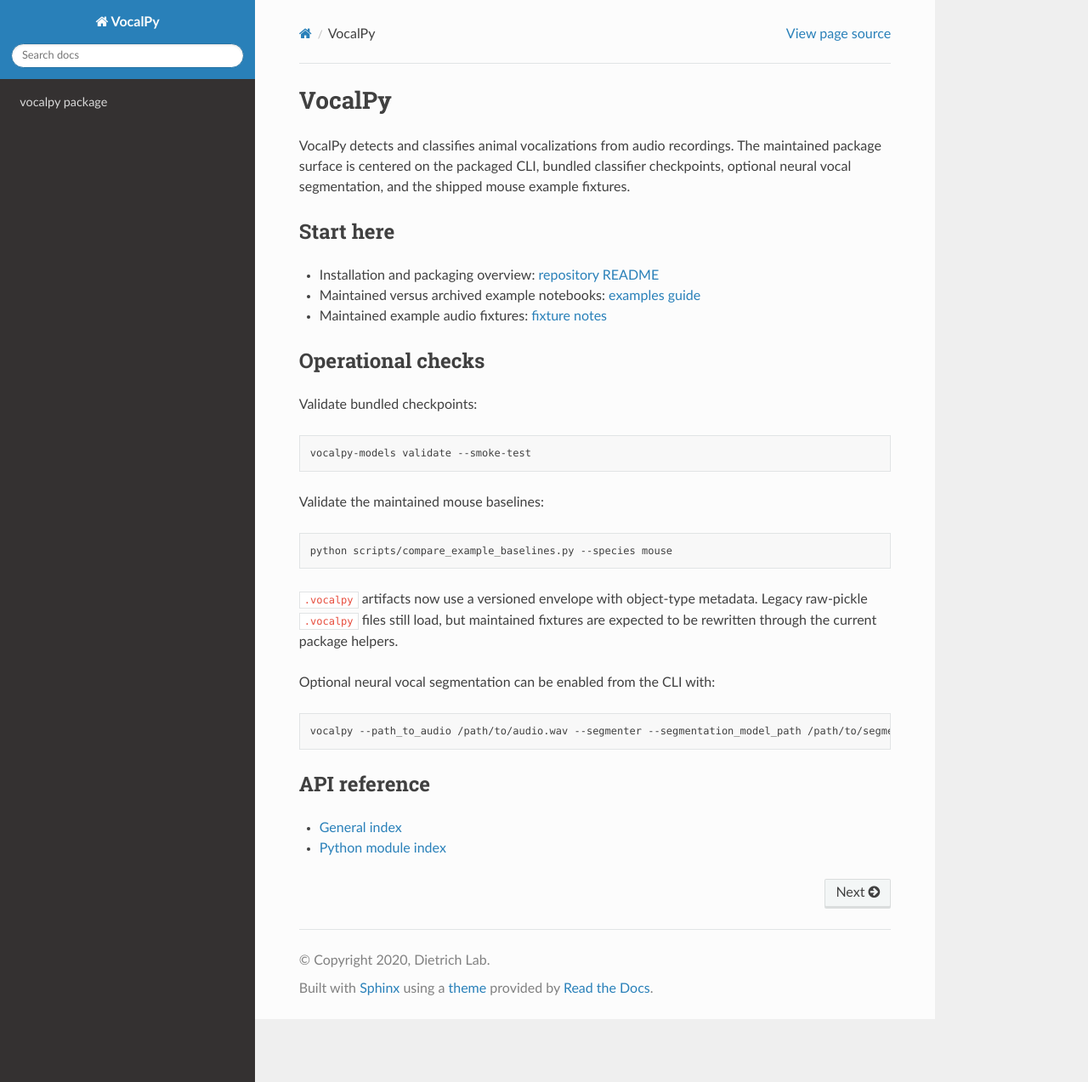
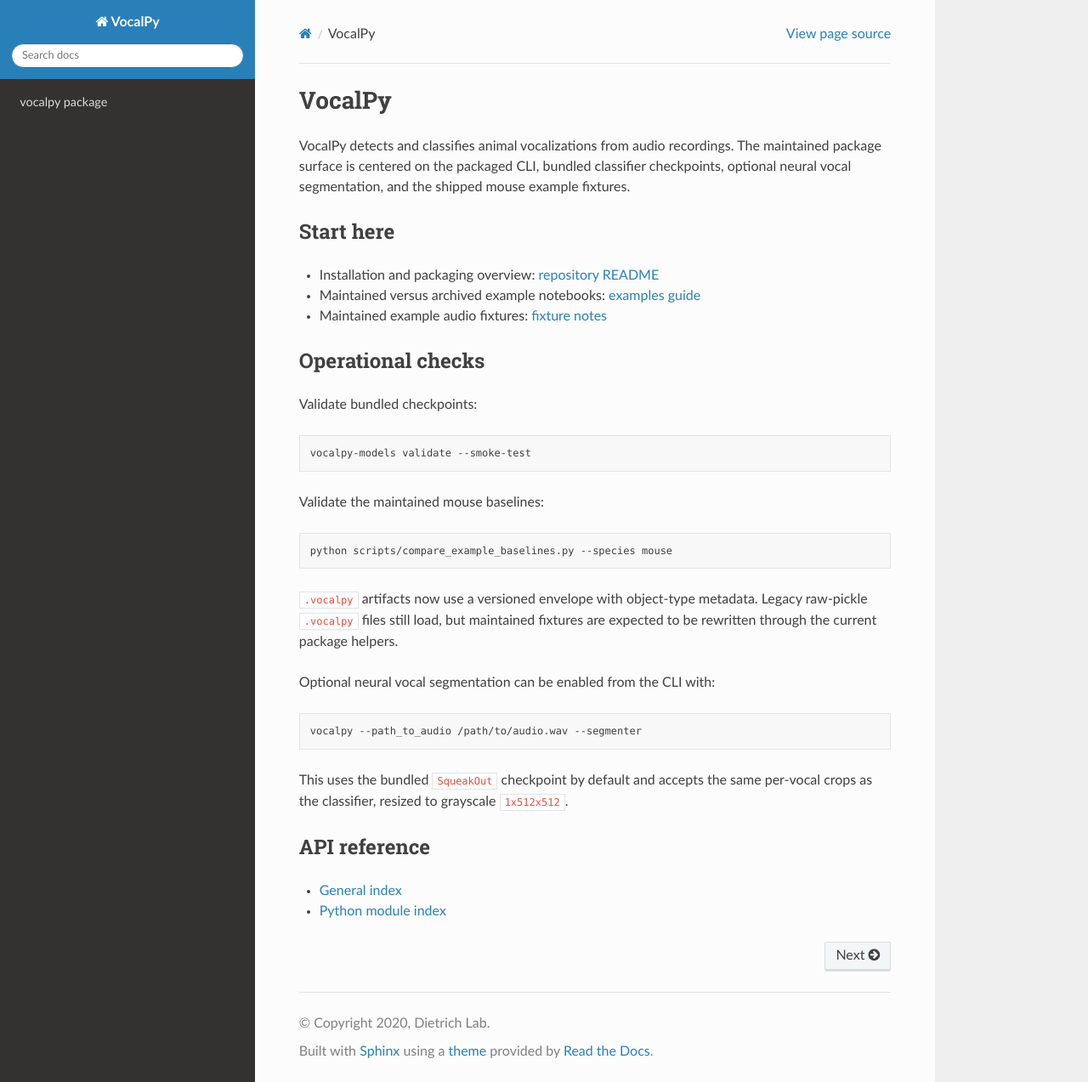
Before and after one commit to gumadeiras/vocalpy, a Sphinx documentation site: the page built from docs/index.md, in a window 1280 px wide and 1273 px high. Shown: the whole window at 85% size. Built offline with Sphinx 7.4.7 and the Read the Docs theme 3.1.0, drawn with Linux system fonts in a browser that asks for light colours.

Commit message:
Document bundled SqueakOut segmentation
Update the maintained README and docs landing page to describe the bundled SqueakOut checkpoint, the default segmenter threshold, and the real grayscale 512x512 crop contract used for per-vocal neural masks.

````diff
--- a/docs/index.md
+++ b/docs/index.md
@@ -32,8 +32,11 @@
 Optional neural vocal segmentation can be enabled from the CLI with:
 
 ```sh
-vocalpy --path_to_audio /path/to/audio.wav --segmenter --segmentation_model_path /path/to/segmenter.pt
+vocalpy --path_to_audio /path/to/audio.wav --segmenter
 ```
+
+This uses the bundled `SqueakOut` checkpoint by default and accepts the same
+per-vocal crops as the classifier, resized to grayscale `1x512x512`.
 
 ## API reference
 
````
Also changed, not shown: README.md (+7 -5 lines).
